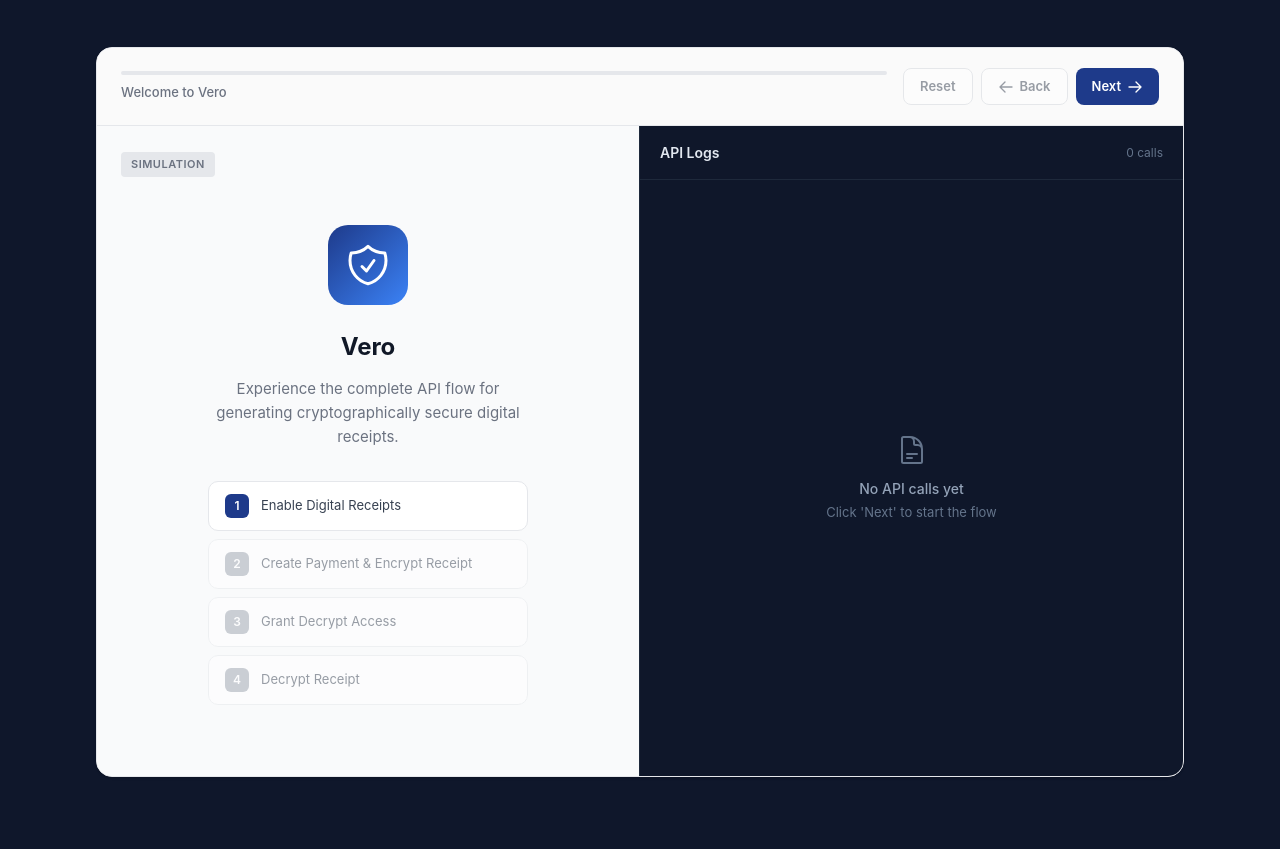
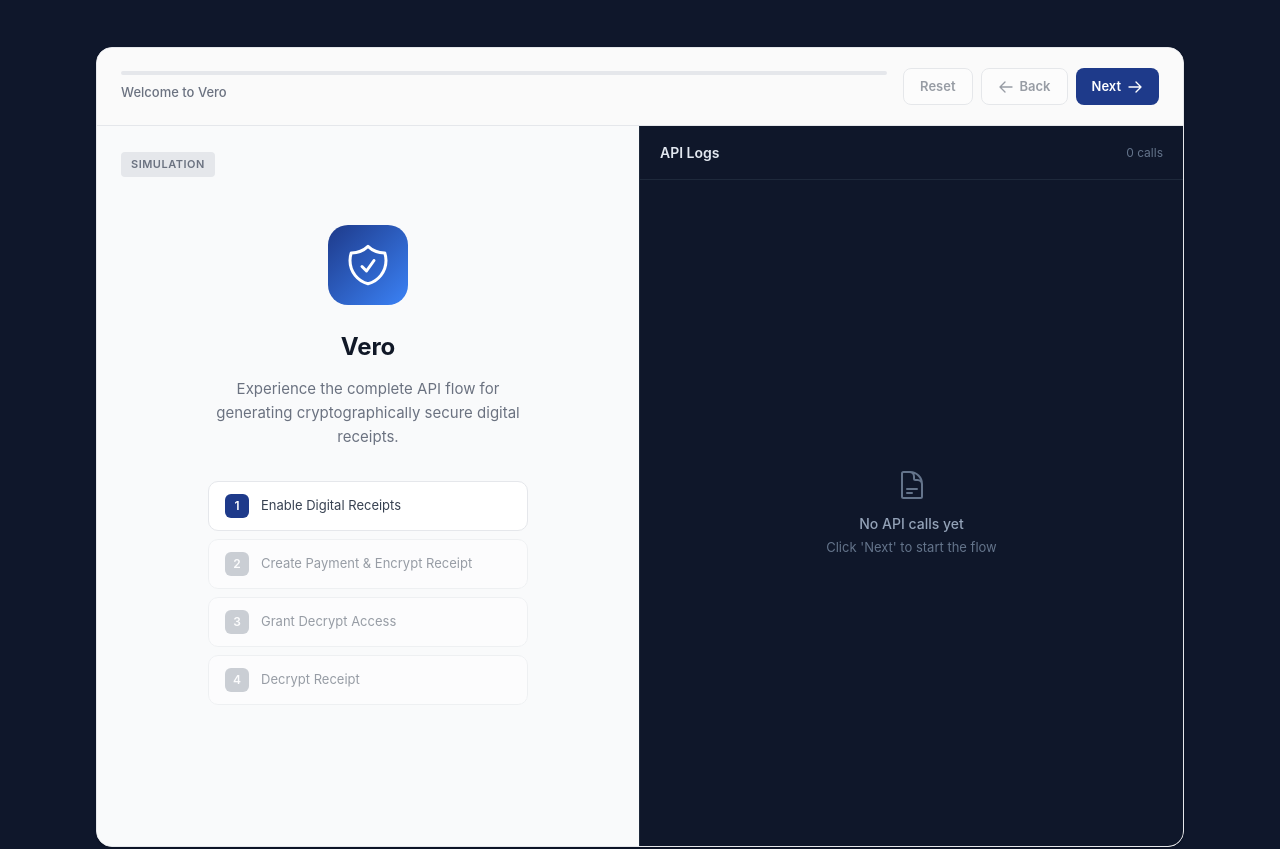
Before and after one commit to tjccapital/vero-site, a Next.js app: page /demo in a window 1280 px wide. Shown: the part 380-1229 px from the top of the page. Built offline with nearby package versions, Linux system fonts and the light colour scheme.

Commit message:
Increase simulator box height from 650px to 720px

```diff
--- a/app/globals.css
+++ b/app/globals.css
@@ -269,7 +269,7 @@ html {
 .drp-sim-grid {
   display: grid;
   grid-template-columns: 1fr;
-  min-height: 650px;
+  min-height: 720px;
 }
 
 @media (min-width: 768px) {
@@ -288,8 +288,8 @@ html {
   padding: 24px;
   border-right: none;
   border-bottom: 1px solid #e5e7eb;
-  min-height: 650px;
-  height: 650px;
+  min-height: 720px;
+  height: 720px;
   overflow-y: auto;
 }
 
@@ -297,8 +297,8 @@ html {
   .drp-sim-left {
     border-right: 1px solid #1e293b;
     border-bottom: none;
-    min-height: 650px;
-    height: 650px;
+    min-height: 720px;
+    height: 720px;
   }
 }
 
@@ -316,8 +316,8 @@ html {
   background: #0f172a;
   display: flex;
   flex-direction: column;
-  min-height: 650px;
-  max-height: 650px;
+  min-height: 720px;
+  max-height: 720px;
   overflow: hidden;
 }
 
```
